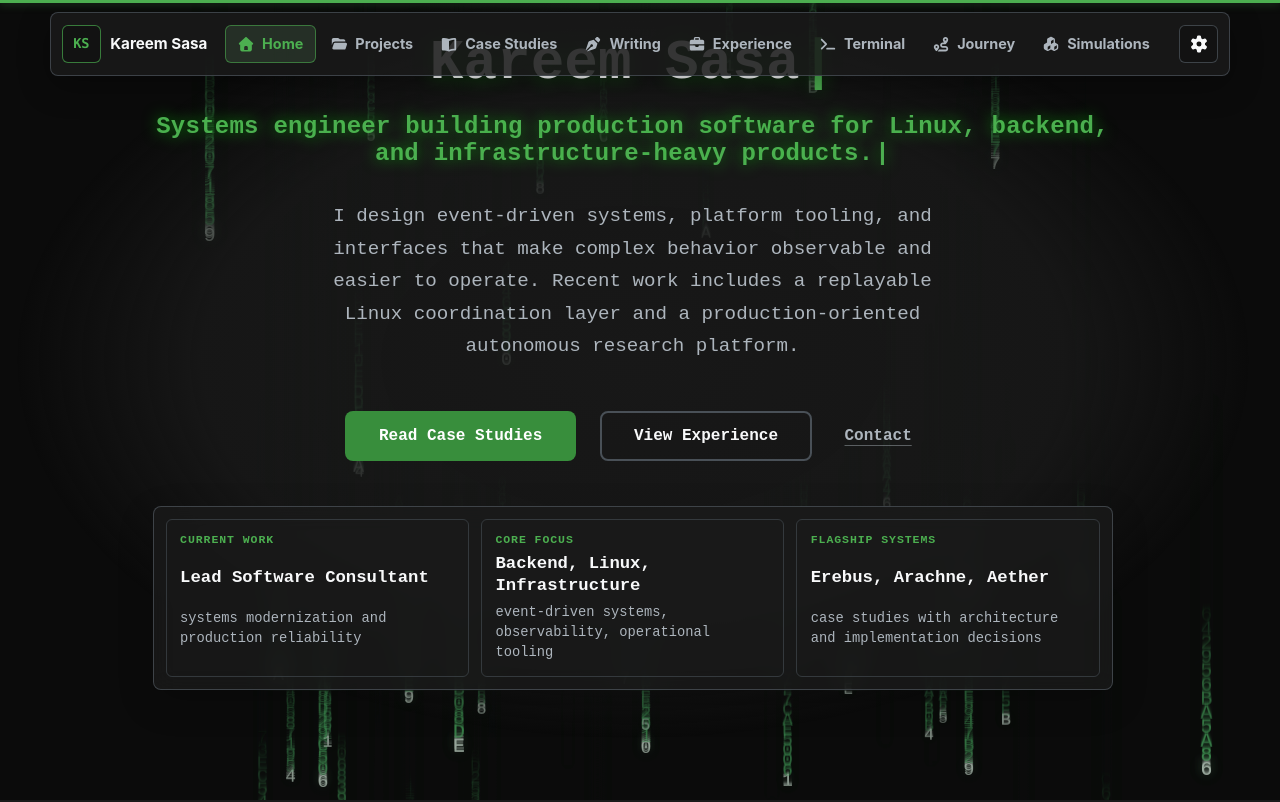
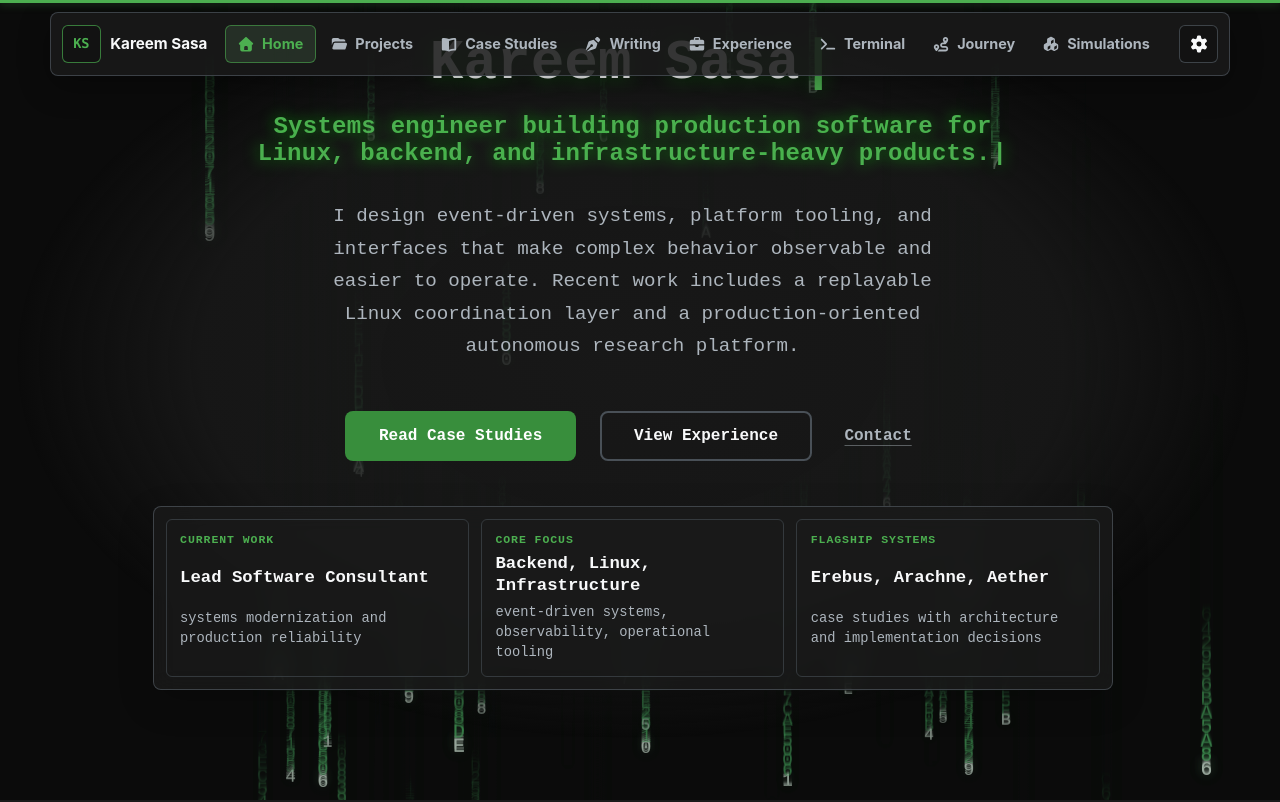
Before and after one commit to kareemsasa3/personal-website, a React (Vite) app in the folder web/: page / in a window 1280 px wide. Shown: the top 802 px of the page. Built offline with nearby package versions, Linux system fonts and the light colour scheme.

Commit message:
fix(home): balance hero subtitle lines to avoid a stranded last word
Co-Authored-By: Claude Opus 5.5 <noreply@anthropic.com>

```diff
--- a/web/src/pages/Home/sections/HeroSection.css
+++ b/web/src/pages/Home/sections/HeroSection.css
@@ -35,6 +35,8 @@
   letter-spacing: 0.01em;
   text-shadow: 0 0 15px rgba(0, 255, 0, 0.5);
   overflow-wrap: anywhere;
+  /* Even out line lengths so a single word doesn't sit alone on the last line */
+  text-wrap: balance;
 }
 
 .hero-description {
```
